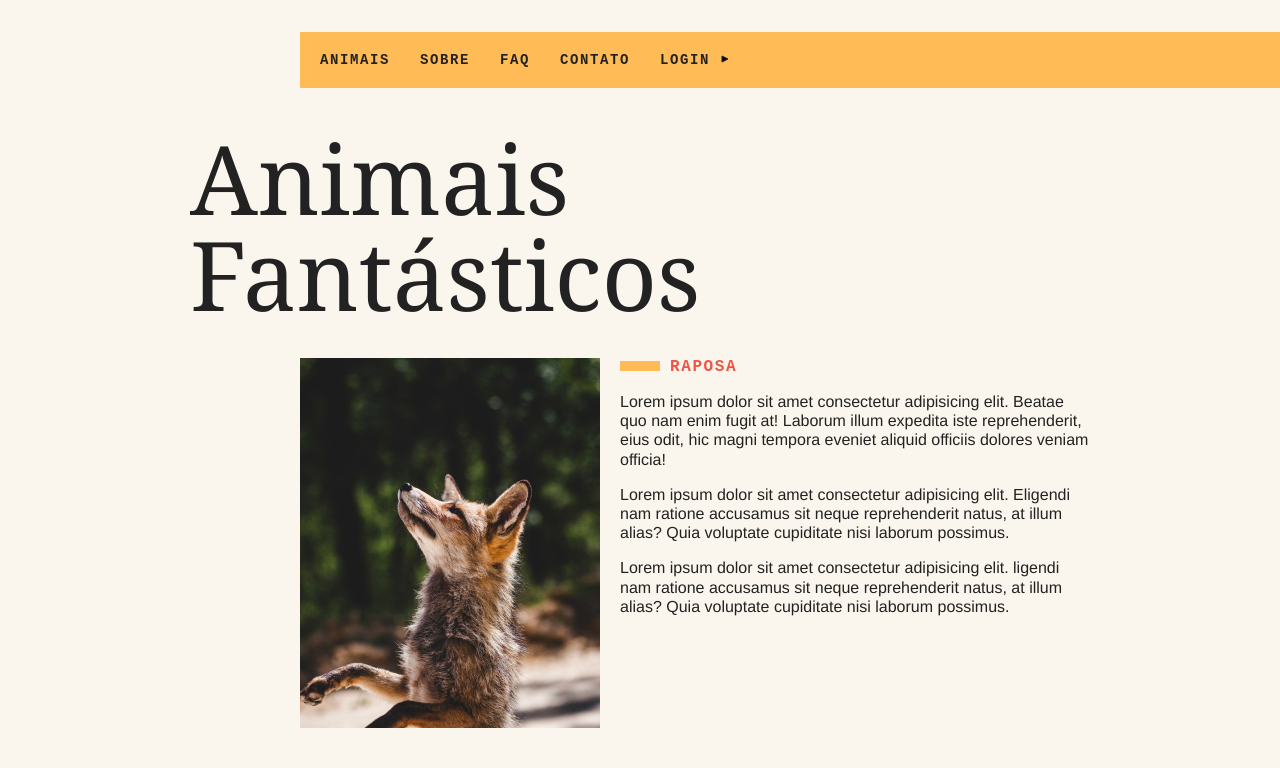
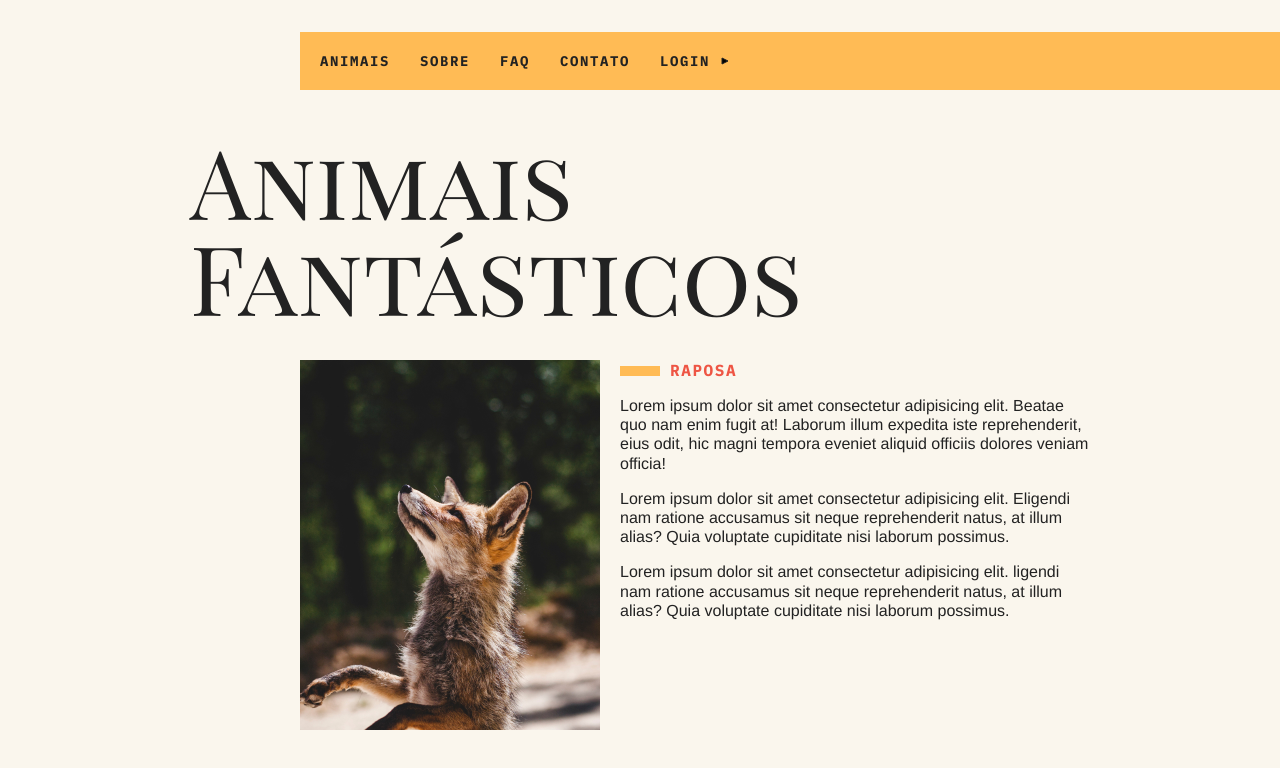
Before and after one commit to YgorFortes/animais-fantasticos, a website built with webpack: page index.html in a window 1280 px wide. Shown: the top 768 px of the page. Built offline with nearby package versions, Linux system fonts and the light colour scheme; no server answers.

Commit message:
Adicionada fonte Ibm plex

```diff
--- a/index.html
+++ b/index.html
@@ -6,7 +6,7 @@
     <meta name="viewport" content="width=device-width, initial-scale=1.0">
     <script>document.documentElement.className += ' js';</script>
     <link rel="stylesheet" type="text/css" href="css/style.css">
-    <link href="https://fonts.googleapis.com/css2?family=Playfair+Display&display=swap" rel="stylesheet">
+    <link href="https://fonts.googleapis.com/css?family=IBM+Plex+Mono:700|Playfair+Display+SC" rel="stylesheet">
     <title>Animais Fantásticos</title>
 </head>
 <body>
```
